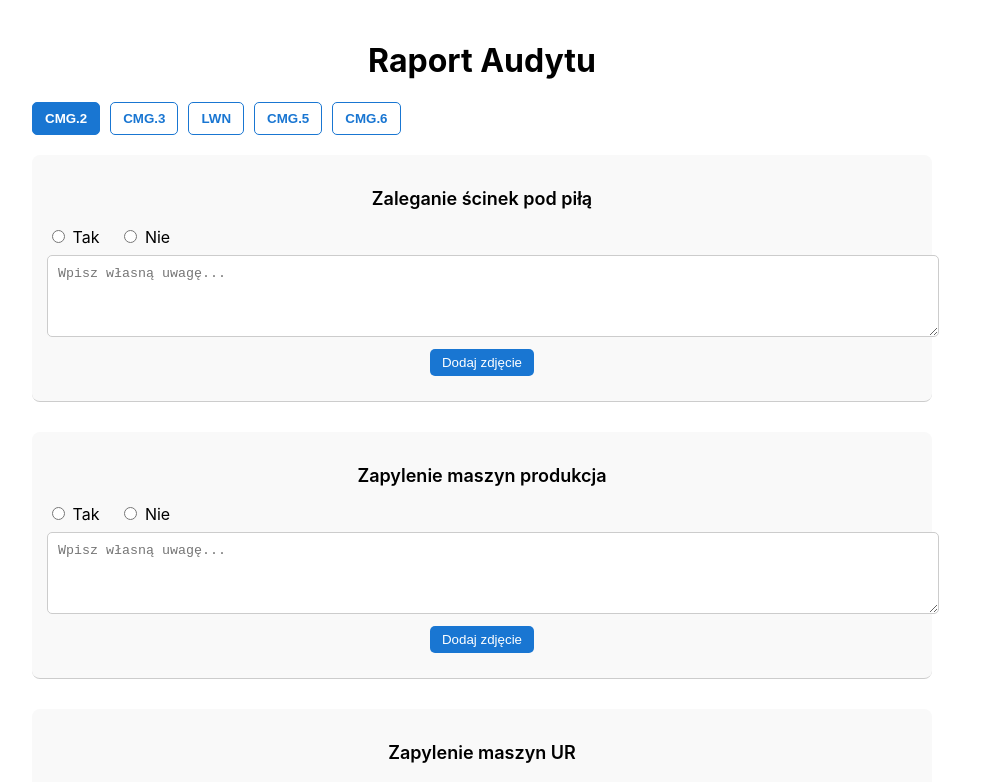
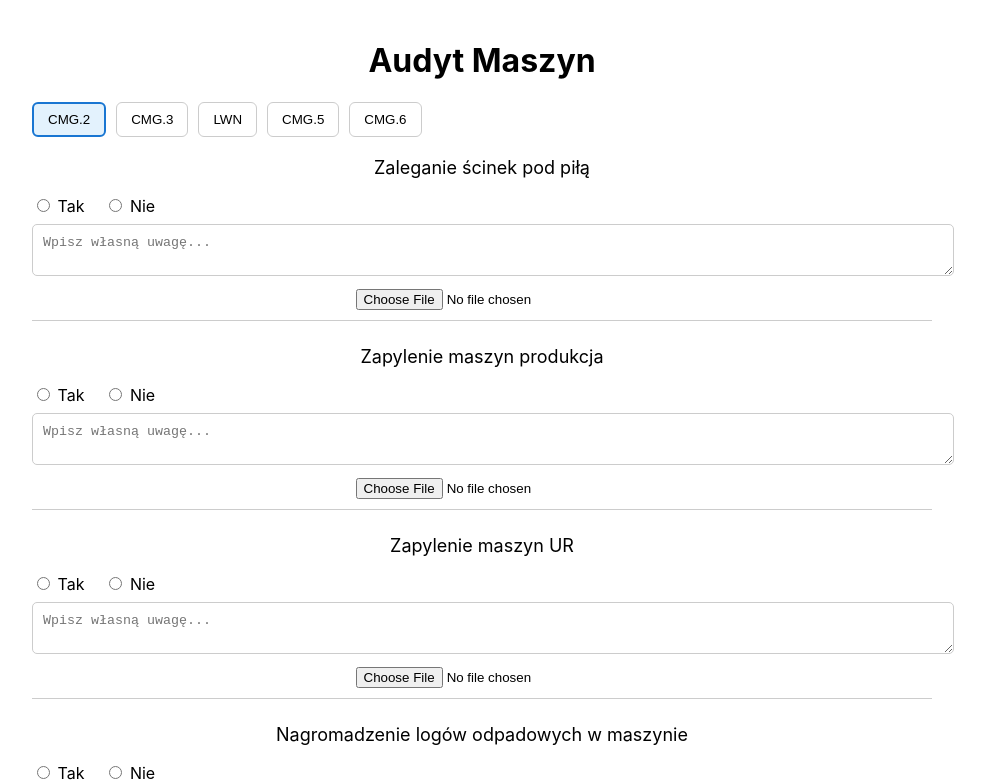
Before and after one commit to Karolije/RaportAudytu, a React (Create React App) app in the folder raport-audytu/: page / in a window 1280 px wide. Shown: the top 782 px of the page, without its empty margins (158-1143 px from the left). Built offline with nearby package versions, Linux system fonts and the light colour scheme.

Commit message:
poprawki w pdf

```diff
--- a/raport-audytu/src/components/AuditForm.tsx
+++ b/raport-audytu/src/components/AuditForm.tsx
@@ -1,6 +1,6 @@
 import React, { useState } from 'react';
 import jsPDF from 'jspdf';
-import font from '../fonts/Roboto-Regular-normal'; // Base64 czcionki UTF-8
+import font from '../fonts/Roboto-Regular-normal';
 
 interface Question {
   id: number;
@@ -10,13 +10,9 @@ interface Question {
   images?: string[];
 }
 
-interface SectionData {
-  id: string;
-  name: string;
-  questions: Question[];
-}
+const categories = ['CMG.2', 'CMG.3', 'LWN', 'CMG.5', 'CMG.6'];
 
-const baseQuestions: Question[] = [
+const initialQuestions: Question[] = [
   { id: 1, text: 'Zaleganie ścinek pod piłą', answer: undefined, note: '', images: [] },
   { id: 2, text: 'Zapylenie maszyn produkcja', answer: undefined, note: '', images: [] },
   { id: 3, text: 'Zapylenie maszyn UR', answer: undefined, note: '', images: [] },
@@ -27,256 +23,224 @@ const baseQuestions: Question[] = [
   { id: 8, text: 'Zalegający brud', answer: undefined, note: '', images: [] },
 ];
 
-const categories = ['CMG.2', 'CMG.3', 'LWN', 'CMG.5', 'CMG.6'];
-
 const AuditForm: React.FC = () => {
-  // każda zakładka ma osobny zestaw 8 pytań
-  const [sections, setSections] = useState<SectionData[]>(() =>
-    categories.map(cat => ({
-      id: cat,
-      name: cat,
-      questions: JSON.parse(JSON.stringify(baseQuestions)), // głęboka kopia
-    }))
+  const [activeTab, setActiveTab] = useState<string>('CMG.2');
+  const [questions, setQuestions] = useState<Record<string, Question[]>>(
+    Object.fromEntries(categories.map(c => [c, initialQuestions.map(q => ({ ...q }))]))
   );
 
-  const [activeTab, setActiveTab] = useState('CMG.2');
-
-  const setAnswer = (sectionId: string, qid: number, value: boolean) => {
-    setSections(prev =>
-      prev.map(sec =>
-        sec.id === sectionId
-          ? {
-              ...sec,
-              questions: sec.questions.map(q => (q.id === qid ? { ...q, answer: value } : q)),
-            }
-          : sec
-      )
-    );
+  const setAnswer = (cat: string, id: number, value: boolean) => {
+    setQuestions(prev => ({
+      ...prev,
+      [cat]: prev[cat].map(q => (q.id === id ? { ...q, answer: value } : q)),
+    }));
   };
 
-  const updateNote = (sectionId: string, qid: number, text: string) => {
-    setSections(prev =>
-      prev.map(sec =>
-        sec.id === sectionId
-          ? {
-              ...sec,
-              questions: sec.questions.map(q => (q.id === qid ? { ...q, note: text } : q)),
-            }
-          : sec
-      )
-    );
+  const updateNote = (cat: string, id: number, text: string) => {
+    setQuestions(prev => ({
+      ...prev,
+      [cat]: prev[cat].map(q => (q.id === id ? { ...q, note: text } : q)),
+    }));
   };
 
-  const addPhoto = (sectionId: string, qid: number) => {
-    const input = document.createElement('input');
-    input.type = 'file';
-    input.accept = 'image/*';
-    input.onchange = e => {
-      const target = e.target as HTMLInputElement;
-      if (target.files && target.files[0]) {
+  const addImageToQuestion = (cat: string, id: number, file: File) => {
     const reader = new FileReader();
-        reader.onload = ev => {
-          const base64 = ev.target?.result as string;
-          setSections(prev =>
-            prev.map(sec =>
-              sec.id === sectionId
-                ? {
-                    ...sec,
-                    questions: sec.questions.map(q =>
-                      q.id === qid ? { ...q, images: [...(q.images || []), base64] } : q
+    reader.onload = () => {
+      setQuestions(prev => ({
+        ...prev,
+        [cat]: prev[cat].map(q =>
+          q.id === id ? { ...q, images: [...(q.images || []), reader.result as string] } : q
         ),
-                  }
-                : sec
-            )
-          );
+      }));
     };
-        reader.readAsDataURL(target.files[0]);
-      }
-    };
-    input.click();
+    reader.readAsDataURL(file);
   };
 
   const generatePDF = () => {
-    const doc = new jsPDF('p', 'mm', 'a4');
+    const doc = new jsPDF('l', 'mm', 'a4');
+    const pageWidth = doc.internal.pageSize.getWidth();
+    const pageHeight = doc.internal.pageSize.getHeight();
+    const margin = 10;
+    let y = 20;
+
     doc.addFileToVFS('Roboto-Regular.ttf', font);
     doc.addFont('Roboto-Regular.ttf', 'Roboto', 'normal');
     doc.setFont('Roboto');
 
-    let y = 15;
+    // --- Nagłówek ---
+    doc.setFontSize(18);
+    doc.text('Raport Audytu', pageWidth / 2, y, { align: 'center' });
+    y += 10;
+    doc.setFontSize(14);
+    doc.text('Tabela zbiorcza', pageWidth / 2, y, { align: 'center' });
+    y += 10;
 
-    // Nagłówek
-    doc.setFontSize(24);
-    doc.text('Raport Audytu', 105, y, { align: 'center' });
+    // --- Tabela główna ---
+    const startX = margin;
+    const colWidth = 45;
+    const baseRowHeight = 12;
+
+    doc.setFontSize(12);
+    doc.text('Pytanie', startX, y);
+    categories.forEach((cat, i) => {
+      doc.text(cat, startX + (i + 1) * colWidth + colWidth / 2, y, { align: 'center' });
+    });
+    y += baseRowHeight;
+    doc.line(startX, y, startX + (categories.length + 1) * colWidth, y);
+
+    initialQuestions.forEach((q, qi) => {
+      const wrappedQText = doc.splitTextToSize(q.text, colWidth - 4);
+      const rowHeight = Math.max(baseRowHeight, wrappedQText.length * 6 + 4);
+
+      doc.text(wrappedQText, startX + 2, y + 7);
+
+      categories.forEach((cat, ci) => {
+        const qData = questions[cat][qi];
+        const ansText = qData.answer === true ? 'TAK' : qData.answer === false ? 'NIE' : '';
+        const centerX = startX + (ci + 1) * colWidth + colWidth / 2;
+
+        if (ansText === 'TAK') doc.setTextColor(0, 150, 0);
+        else if (ansText === 'NIE') doc.setTextColor(200, 0, 0);
+        else doc.setTextColor(0, 0, 0);
+
+        doc.text(ansText, centerX, y + 7, { align: 'center' });
+      });
+
+      doc.setTextColor(0, 0, 0);
+      y += rowHeight;
+      doc.line(startX, y, startX + (categories.length + 1) * colWidth, y);
+    });
+
+    for (let i = 0; i <= categories.length + 1; i++) {
+      const xPos = startX + i * colWidth;
+      doc.line(xPos, 20 + baseRowHeight, xPos, y);
+    }
+
+    // --- Szczegóły pytań poniżej tabeli ---
     y += 15;
+    doc.setFontSize(14);
+    doc.text('Szczegóły pytań', pageWidth / 2, y, { align: 'center' });
+    y += 8;
+
+    for (const cat of categories) {
+      doc.setFontSize(16);
+      doc.setTextColor(30, 60, 100);
+      if (y + 8 > pageHeight - margin) { doc.addPage(); y = margin; }
+      doc.text(`Zakład: ${cat}`, margin, y);
+      y += 8;
+
+      let counter = 1;
+      for (const q of questions[cat]) {
         doc.setFontSize(12);
-    doc.text(`Data: ${new Date().toLocaleDateString()}`, 105, y, { align: 'center' });
-    y += 15;
-
-    // Dla każdej sekcji osobna strona
-    sections.forEach((section, si) => {
-      if (si > 0) {
-        doc.addPage();
-        y = 15;
-      }
-      doc.setFontSize(18);
-      doc.setTextColor(30, 30, 120);
-      doc.text(`Sekcja: ${section.name}`, 10, y);
-      y += 10;
         doc.setTextColor(0, 0, 0);
 
-      section.questions.forEach((q, idx) => {
-        if (y > 250) {
-          doc.addPage();
-          y = 15;
+        // 1️⃣ Pytanie
+        const questionLines = doc.splitTextToSize(`${counter}. Pytanie: ${q.text}`, pageWidth - 2 * margin);
+        for (const line of questionLines) {
+          if (y + 6 > pageHeight - margin) { doc.addPage(); y = margin; }
+          doc.text(line, margin, y);
+          y += 6;
         }
 
-        doc.setFontSize(14);
-        doc.text(`${idx + 1}. ${q.text}`, 10, y);
-        y += 7;
+        // 2️⃣ Odpowiedź
+        const ansText = q.answer === true ? 'TAK' : q.answer === false ? 'NIE' : 'BRAK';
+        if (y + 6 > pageHeight - margin) { doc.addPage(); y = margin; }
+        doc.text(`   Odpowiedź: ${ansText}`, margin, y);
+        y += 6;
 
-        const answerText =
-          q.answer === true ? 'Tak' : q.answer === false ? 'Nie' : 'Brak odpowiedzi';
-        doc.setFontSize(12);
-        doc.text(`Odpowiedź: ${answerText}`, 12, y);
-        y += 7;
-
-        if (q.note) {
-          doc.text(`Uwagi: ${q.note}`, 12, y);
-          y += 7;
+        // 3️⃣ Uwagi
+        if (y + 6 > pageHeight - margin) { doc.addPage(); y = margin; }
+        doc.text(`   Uwagi:`, margin, y);
+        y += 6;
+        const noteLines = doc.splitTextToSize(q.note || '-', pageWidth - 2 * margin);
+        for (const line of noteLines) {
+          if (y + 6 > pageHeight - margin) { doc.addPage(); y = margin; }
+          doc.text(line, margin + 5, y);
+          y += 6;
         }
 
-        q.images?.forEach(img => {
-          if (!img) return;
-          if (y + 90 > 297) {
-            doc.addPage();
-            y = 15;
+        // 4️⃣ Zdjęcia
+        if (q.images && q.images.length > 0) {
+          for (const img of q.images) {
+            if (y + 55 > pageHeight - margin) { doc.addPage(); y = margin; }
+            doc.text(`   Zdjęcia:`, margin, y);
+            y += 5;
+            doc.addImage(img, 'JPEG', margin + 5, y, 50, 50);
+            y += 55;
           }
-          doc.addImage(img, 'JPEG', 15, y, 180, 90);
-          y += 95;
-        });
+        } else {
+          if (y + 6 > pageHeight - margin) { doc.addPage(); y = margin; }
+          doc.text(`   Zdjęcia: brak zdjęcia`, margin, y);
+          y += 6;
+        }
 
-        doc.setDrawColor(200);
-        doc.setLineWidth(0.3);
-        doc.line(10, y, 200, y);
-        y += 7;
-      });
-    });
+        y += 4;
+        counter++;
+      }
+
+      y += 8;
+    }
 
     doc.save(`Raport-Audytu-${new Date().toISOString().slice(0, 10)}.pdf`);
   };
 
-  const currentSection = sections.find(s => s.id === activeTab)!;
-
   return (
     <div style={{ padding: 20, maxWidth: 900, margin: '0 auto' }}>
-      <h1>Raport Audytu</h1>
+      <h1>Audyt Maszyn</h1>
 
-      {/* Pasek zakładek */}
-      <div style={{ display: 'flex', gap: 10, marginBottom: 20, flexWrap: 'wrap' }}>
-        {sections.map(sec => (
+      <div style={{ display: 'flex', gap: 10, marginBottom: 20 }}>
+        {categories.map(cat => (
           <button
-            key={sec.id}
-            onClick={() => setActiveTab(sec.id)}
+            key={cat}
+            onClick={() => setActiveTab(cat)}
             style={{
-              padding: '8px 12px',
-              borderRadius: 5,
-              border: '1px solid #1976d2',
-              backgroundColor: activeTab === sec.id ? '#1976d2' : 'white',
-              color: activeTab === sec.id ? 'white' : '#1976d2',
-              fontWeight: 600,
+              padding: '8px 14px',
+              borderRadius: 6,
+              border: activeTab === cat ? '2px solid #1976d2' : '1px solid #ccc',
+              backgroundColor: activeTab === cat ? '#e3f2fd' : 'white',
               cursor: 'pointer',
             }}
           >
-            {sec.name}
+            {cat}
           </button>
         ))}
       </div>
 
-      {/* Lista 8 pytań */}
-      {currentSection.questions.map(q => (
-        <div
-          key={q.id}
-          style={{
-            marginBottom: 30,
-            borderBottom: '1px solid #ccc',
-            paddingBottom: 10,
-            backgroundColor: '#f9f9f9',
-            borderRadius: 8,
-            padding: 15,
-          }}
-        >
-          <p style={{ fontSize: 18, fontWeight: 600 }}>{q.text}</p>
+      {questions[activeTab].map(q => (
+        <div key={q.id} style={{ marginBottom: 25, borderBottom: '1px solid #ccc', paddingBottom: 10 }}>
+          <p style={{ fontSize: 18 }}>{q.text}</p>
           <div style={{ display: 'flex', gap: 20, marginBottom: 8 }}>
             <label>
-              <input
-                type="radio"
-                checked={q.answer === true}
-                onChange={() => setAnswer(activeTab, q.id, true)}
-              />{' '}
-              Tak
+              <input type="radio" checked={q.answer === true} onChange={() => setAnswer(activeTab, q.id, true)} /> Tak
             </label>
             <label>
-              <input
-                type="radio"
-                checked={q.answer === false}
-                onChange={() => setAnswer(activeTab, q.id, false)}
-              />{' '}
-              Nie
+              <input type="radio" checked={q.answer === false} onChange={() => setAnswer(activeTab, q.id, false)} /> Nie
             </label>
           </div>
           <textarea
             placeholder="Wpisz własną uwagę..."
             value={q.note}
             onChange={e => updateNote(activeTab, q.id, e.target.value)}
-            style={{
-              width: '100%',
-              padding: 10,
-              borderRadius: 5,
-              border: '1px solid #ccc',
-              minHeight: 60,
-              resize: 'vertical',
-            }}
+            style={{ width: '100%', padding: 10, borderRadius: 5, border: '1px solid #ccc', marginBottom: 8 }}
           />
-          <br />
-          <button
-            onClick={() => addPhoto(activeTab, q.id)}
-            style={{
-              marginTop: 8,
-              backgroundColor: '#1976d2',
-              color: 'white',
-              border: 'none',
-              borderRadius: 5,
-              padding: '6px 12px',
-              cursor: 'pointer',
-            }}
-          >
-            Dodaj zdjęcie
-          </button>
-          <div style={{ display: 'flex', gap: 10, marginTop: 10, flexWrap: 'wrap' }}>
-            {q.images?.map((img, i) => (
-              <img
-                key={i}
-                src={img}
-                alt="zdjęcie"
-                style={{ width: 150, height: 'auto', borderRadius: 5, boxShadow: '0 0 5px #ccc' }}
+          <input
+            type="file"
+            accept="image/*"
+            onChange={e => e.target.files && addImageToQuestion(activeTab, q.id, e.target.files[0])}
           />
+          {q.images && q.images.length > 0 && (
+            <div style={{ display: 'flex', gap: 10, marginTop: 5, flexWrap: 'wrap' }}>
+              {q.images.map((img, idx) => (
+                <img key={idx} src={img} alt={`q${q.id}-${idx}`} style={{ width: 80, height: 80, objectFit: 'cover', border: '1px solid #ccc' }} />
               ))}
             </div>
+          )}
         </div>
       ))}
 
       <button
         onClick={generatePDF}
-        style={{
-          padding: '10px 20px',
-          fontSize: 16,
-          backgroundColor: '#1976d2',
-          color: 'white',
-          border: 'none',
-          borderRadius: 5,
-          marginTop: 30,
-          cursor: 'pointer',
-        }}
+        style={{ padding: '10px 20px', fontSize: 16, backgroundColor: '#1976d2', color: 'white', border: 'none', borderRadius: 5, marginTop: 20 }}
       >
         GENERUJ PDF
       </button>
```
Lines whose indentation alone changed are shown as unchanged.
